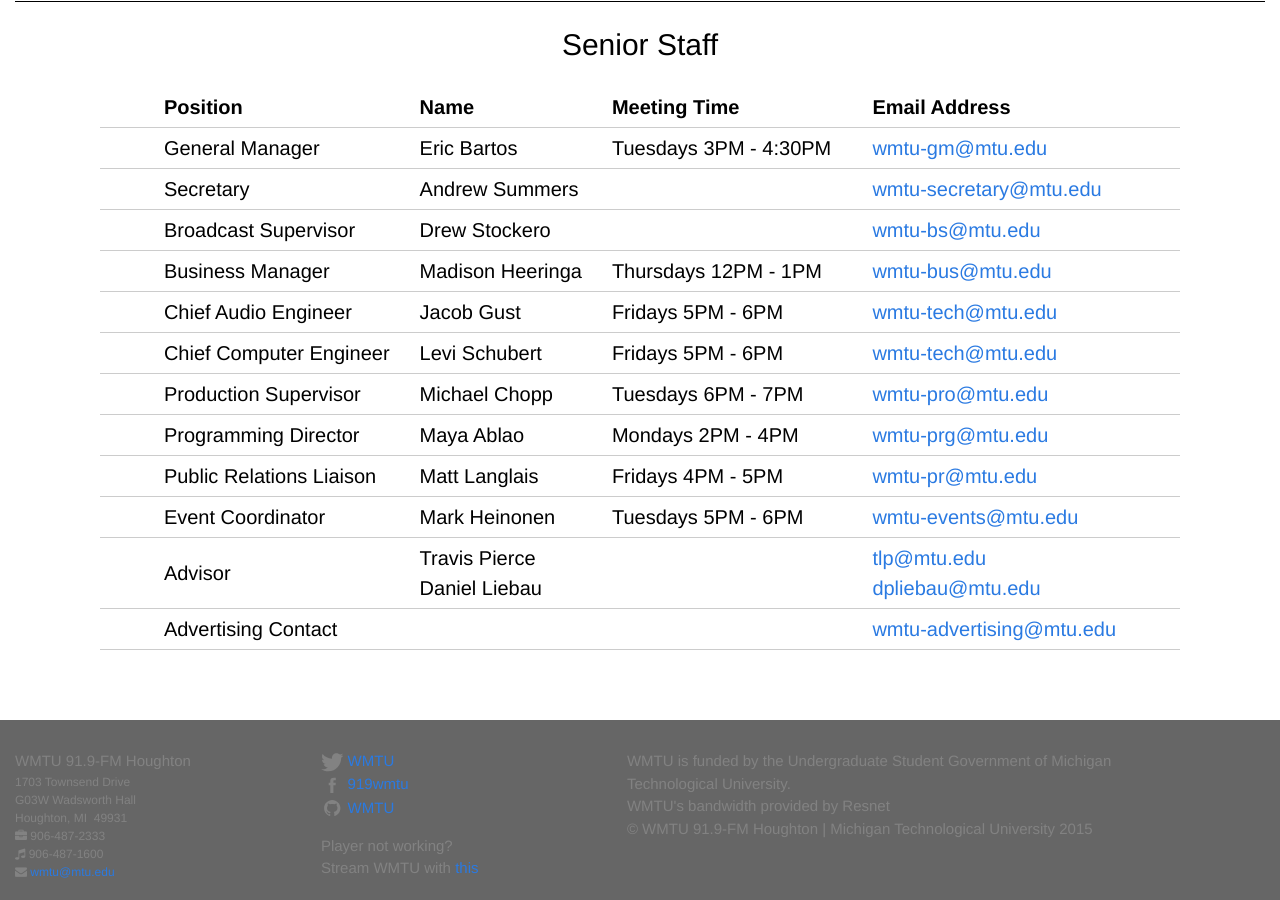
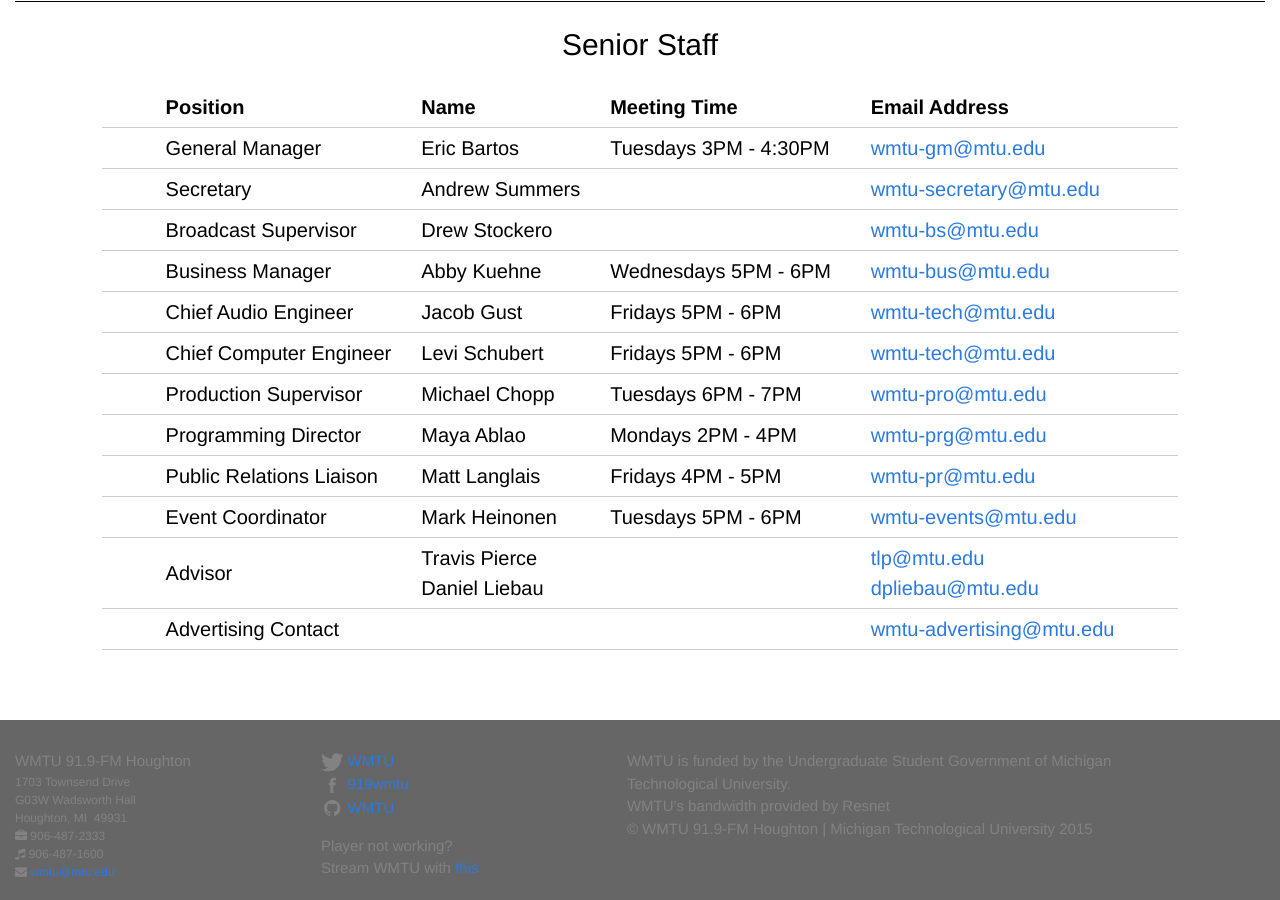
Before and after one commit to WMTU/wmtu.mtu.edu, a Jekyll site: the page built from index.html, in a window 1280 px wide and 900 px high, scrolled down 910 px. Built offline with Jekyll 4.4.1, drawn with Linux system fonts in a browser that asks for light colours; comment, search, counter and statistics services are not loaded.

Commit message:
NEW HEAD OF BUSINESS YALL

```diff
--- a/index.html
+++ b/index.html
@@ -93,10 +93,10 @@
           Business Manager
         </td>
         <td>
-          Madison Heeringa
+          Abby Kuehne
         </td>
         <td>
-          Thursdays 12PM - 1PM
+          Wednesdays 5PM - 6PM
         </td>
         <td>
           <a href="mailto:wmtu-bus@mtu.edu">wmtu-bus@mtu.edu</a>
```
